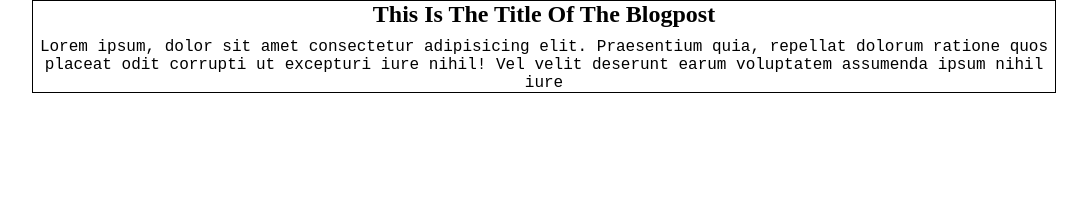
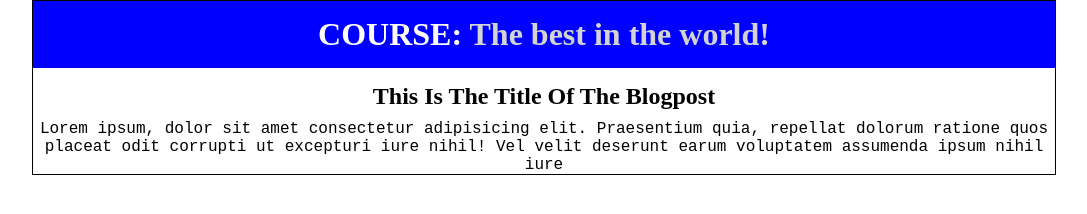
Before and after one commit to RedyRI/curso-github, a plain HTML site: page index.html in a window 1280 px wide. Shown: the whole page, without its empty margins (96-1183 px from the left). Drawn offline with Linux system fonts and the light colour scheme.

Commit message:
adding style to the header via the heade branch

```diff
--- a/index.html
+++ b/index.html
@@ -9,6 +9,11 @@
 </head>
 <body>
   <div class="container">
+    <div class="header">
+      <h1>COURSE:
+        <span>The best in the world!</span>
+      </h1>
+    </div>
     <div class="section">
       <h2>this is the title of the blogpost</h2>
       <p>Lorem ipsum, dolor sit amet consectetur adipisicing elit. Praesentium quia, repellat dolorum ratione quos placeat odit corrupti ut excepturi iure nihil! Vel velit deserunt earum voluptatem assumenda ipsum nihil iure</p>
--- a/styles.css
+++ b/styles.css
@@ -19,3 +19,14 @@
 .container p {
   font-family: 'Courier New', Courier, monospace;
 }
+
+.header {
+  background-color: blue;
+  color: white;
+  padding: 15px;
+  margin-bottom: 15px;
+}
+
+.header h1 span {
+  color: lightgray;
+}
```
